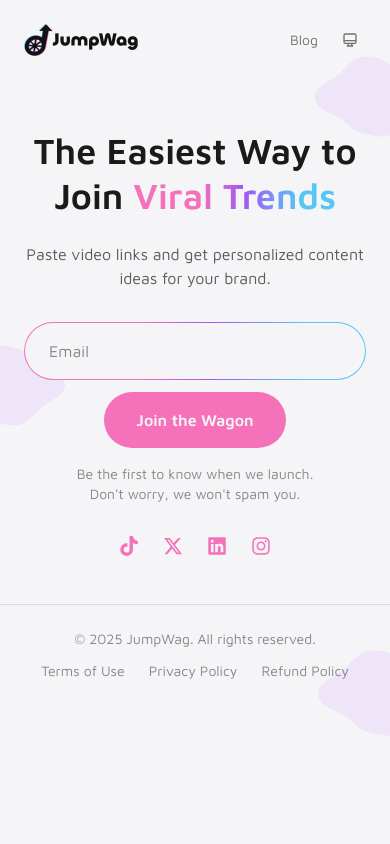
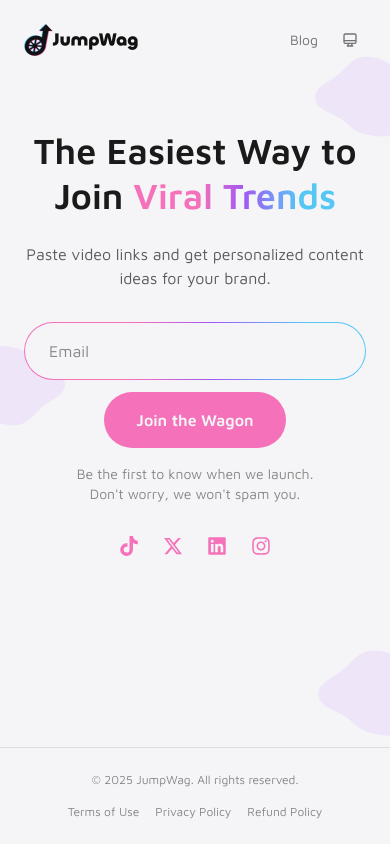
Before and after one commit to JumpWagAi/JumpTheWag, a React (Vite) app: page / in a window 390 px wide. Built offline with nearby package versions, Linux system fonts and the light colour scheme.

Commit message:
fixed footer

```diff
--- a/src/App.jsx
+++ b/src/App.jsx
@@ -35,7 +35,7 @@ function App() {
   }
 
   return (
-    <div className="min-h-screen bg-void overflow-x-hidden relative">
+    <div className="min-h-screen bg-void overflow-x-hidden relative flex flex-col">
       {/* Modal CTA for Social Media */}
       {showModal && (
         <div className="fixed inset-0 z-50 flex items-center justify-center bg-black/90">
@@ -94,7 +94,7 @@ function App() {
       <Navbar />
 
       {/* Main Content */}
-      <main className="relative z-10 flex flex-col lg:flex-row items-center justify-center px-6 lg:px-20 py-12 lg:py-20 max-w-[1600px] mx-auto w-full">
+      <main className="relative z-10 flex-1 flex flex-col lg:flex-row items-center justify-center px-6 lg:px-20 py-12 lg:py-20 max-w-[1600px] mx-auto w-full">
         {/* Left Content */}
         <div className="flex-1 max-w-xl lg:max-w-2xl text-center lg:text-left">
 
@@ -297,10 +297,10 @@ function App() {
       </main>
 
       {/* Footer */}
-      <footer className="relative z-10 border-t border-text-default/10 py-6 px-6">
-        <div className="max-w-[1600px] mx-auto flex flex-col sm:flex-row items-center justify-between gap-3 text-sm text-neutral-light/50">
-          <span>&copy; {new Date().getFullYear()} JumpWag. All rights reserved.</span>
-          <div className="flex gap-6">
+      <footer className="relative z-10 mt-auto border-t border-text-default/10 py-6 px-4 sm:px-6">
+        <div className="max-w-[1600px] mx-auto flex flex-col sm:flex-row items-center justify-between gap-4 text-xs sm:text-sm text-neutral-light/50">
+          <span className="text-center">&copy; {new Date().getFullYear()} JumpWag. All rights reserved.</span>
+          <div className="flex flex-wrap justify-center gap-4 sm:gap-6">
             <Link to="/terms" className="hover:text-text-default transition-colors">Terms of Use</Link>
             <Link to="/privacy" className="hover:text-text-default transition-colors">Privacy Policy</Link>
             <Link to="/refund-policy" className="hover:text-text-default transition-colors">Refund Policy</Link>
```
